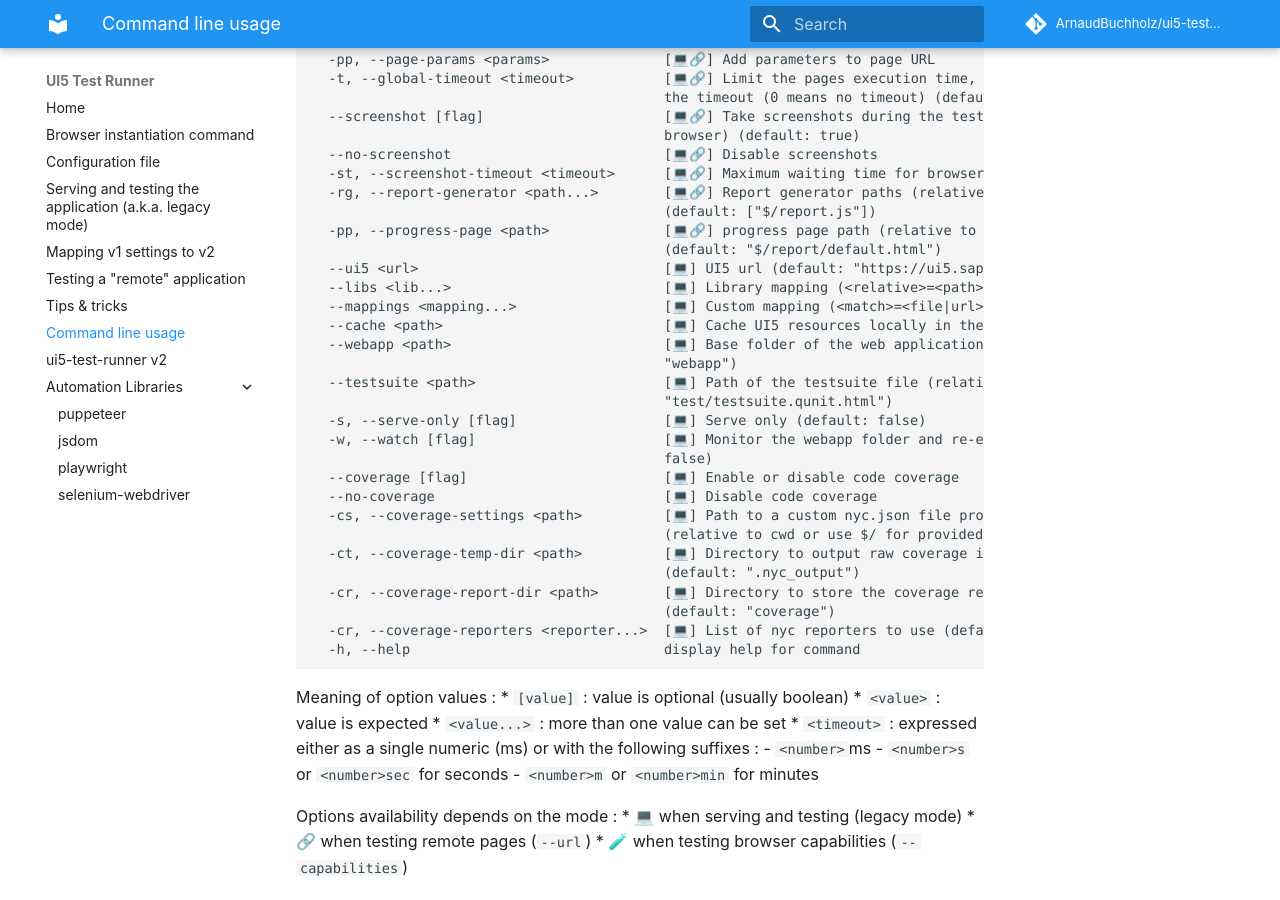
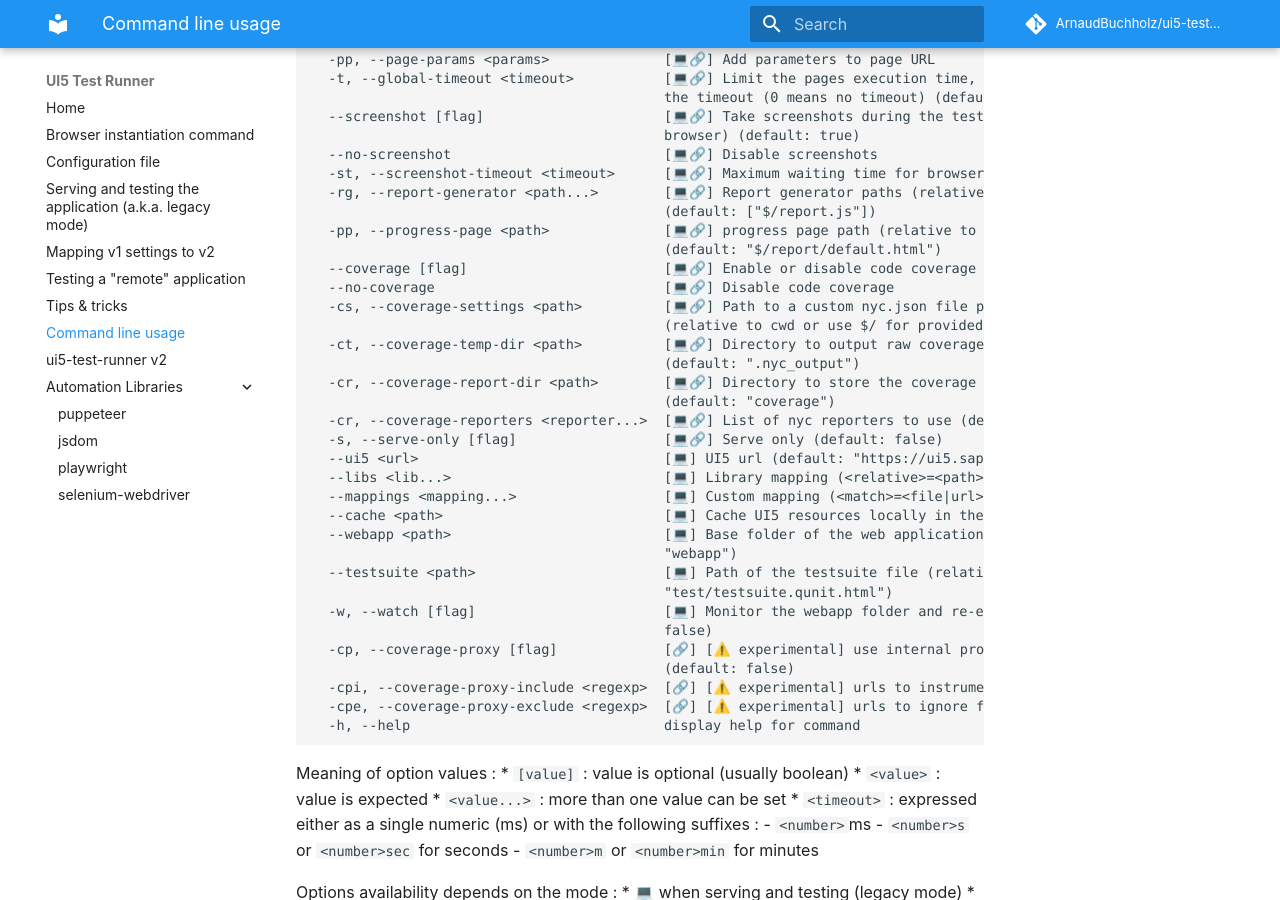
Before and after one commit to ArnaudBuchholz/ui5-test-runner, an MkDocs documentation site: the page built from docs/usage.md, in a window 1280 px wide and 900 px high, scrolled down 706 px. Built offline with MkDocs 1.6.1 and Material for MkDocs 9.7.7, drawn with Linux system fonts in a browser that asks for light colours; comment, search, counter and statistics services are not loaded.

Commit message:
documentation(usage): new options #56

````diff
--- a/docs/usage.md
+++ b/docs/usage.md
@@ -40,6 +40,16 @@
                                            (default: ["$/report.js"])
   -pp, --progress-page <path>              [💻🔗] progress page path (relative to cwd or use $/ for provided ones)
                                            (default: "$/report/default.html")
+  --coverage [flag]                        [💻🔗] Enable or disable code coverage
+  --no-coverage                            [💻🔗] Disable code coverage
+  -cs, --coverage-settings <path>          [💻🔗] Path to a custom nyc.json file providing settings for instrumentation
+                                           (relative to cwd or use $/ for provided ones) (default: "$/nyc.json")
+  -ct, --coverage-temp-dir <path>          [💻🔗] Directory to output raw coverage information to (relative to cwd)
+                                           (default: ".nyc_output")
+  -cr, --coverage-report-dir <path>        [💻🔗] Directory to store the coverage report files (relative to cwd)
+                                           (default: "coverage")
+  -cr, --coverage-reporters <reporter...>  [💻🔗] List of nyc reporters to use (default: ["lcov","cobertura"])
+  -s, --serve-only [flag]                  [💻🔗] Serve only (default: false)
   --ui5 <url>                              [💻] UI5 url (default: "https://ui5.sap.com")
   --libs <lib...>                          [💻] Library mapping (<relative>=<path> or <path>)
   --mappings <mapping...>                  [💻] Custom mapping (<match>=<file|url>(<config>))
@@ -48,18 +58,12 @@
                                            "webapp")
   --testsuite <path>                       [💻] Path of the testsuite file (relative to webapp) (default:
                                            "test/testsuite.qunit.html")
-  -s, --serve-only [flag]                  [💻] Serve only (default: false)
   -w, --watch [flag]                       [💻] Monitor the webapp folder and re-execute tests on change (default:
                                            false)
-  --coverage [flag]                        [💻] Enable or disable code coverage
-  --no-coverage                            [💻] Disable code coverage
-  -cs, --coverage-settings <path>          [💻] Path to a custom nyc.json file providing settings for instrumentation
-                                           (relative to cwd or use $/ for provided ones) (default: "$/nyc.json")
-  -ct, --coverage-temp-dir <path>          [💻] Directory to output raw coverage information to (relative to cwd)
-                                           (default: ".nyc_output")
-  -cr, --coverage-report-dir <path>        [💻] Directory to store the coverage report files (relative to cwd)
-                                           (default: "coverage")
-  -cr, --coverage-reporters <reporter...>  [💻] List of nyc reporters to use (default: ["lcov","cobertura"])
+  -cp, --coverage-proxy [flag]             [🔗] [⚠️ experimental] use internal proxy to instrument remote files
+                                           (default: false)
+  -cpi, --coverage-proxy-include <regexp>  [🔗] [⚠️ experimental] urls to instrument for coverage (default: {})
+  -cpe, --coverage-proxy-exclude <regexp>  [🔗] [⚠️ experimental] urls to ignore for coverage (default: {})
   -h, --help                               display help for command
 ```
 
````
